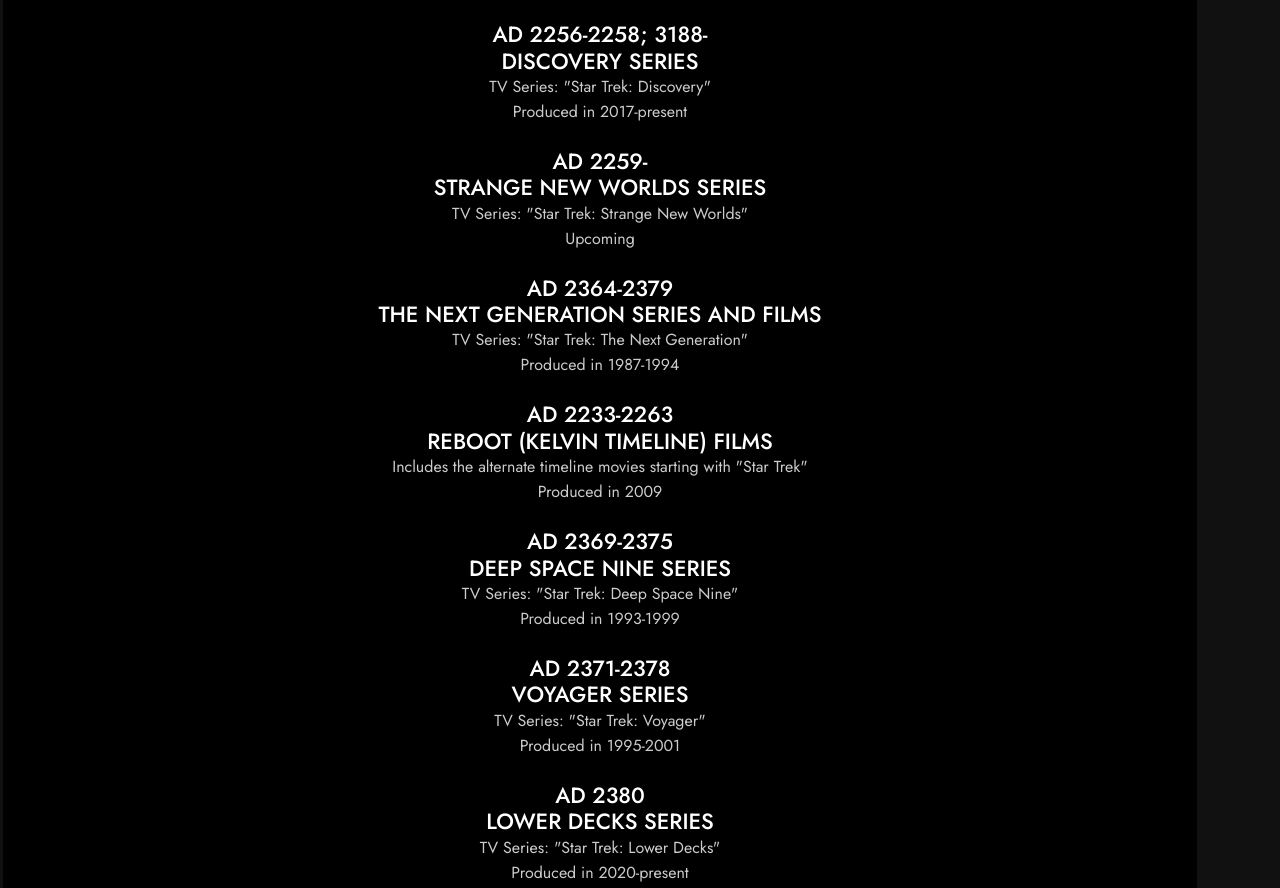
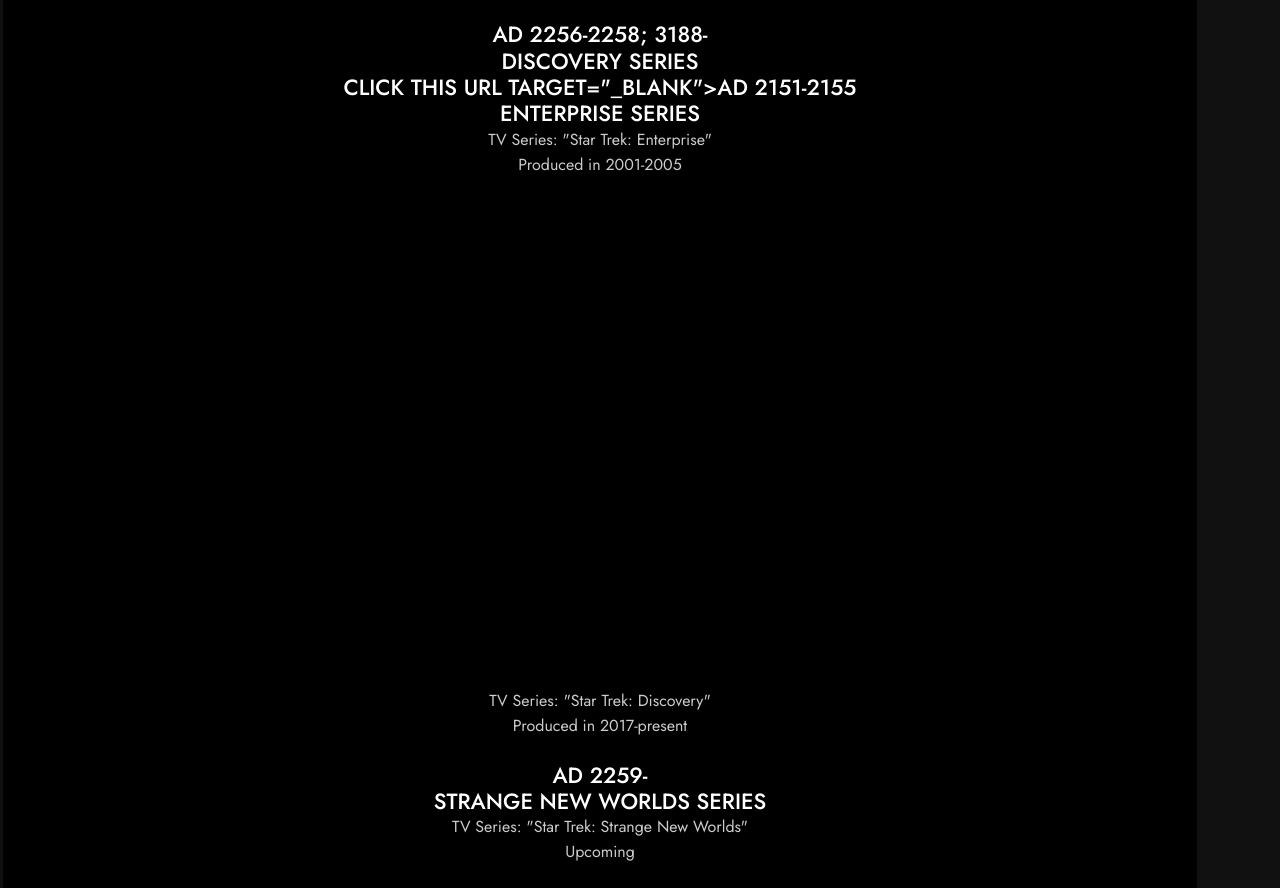
Before and after one commit to TennyDDDD/AIDM7350STARTREK, a plain HTML site: page index.html in a window 1280 px wide. Shown: the part 2670-3558 px from the top of the page. Drawn offline with Linux system fonts and the light colour scheme.

Commit message:
Update index.html

```diff
--- a/index.html
+++ b/index.html
@@ -201,6 +201,15 @@
 
                         <div class="cms-content" style="text-align:center">
                                     <h4>AD 2256-2258; 3188-<br>Discovery Series</h4>
+                        <div class="cms-content" style="text-align:center">
+                                    <h4><a href="<a href="https://www.youtube.com/embed/2XOT_pkpoKo"" class="underline" target="_blank">Click this URL</a> target="_blank">AD 2151-2155<br>Enterprise Series</a></h4>
+                                    <p>TV Series: "Star Trek: Enterprise"<br>Produced in 2001-2005</p>
+                        </div>
+                        <br>
+                        <div>
+                            <iframe width="1116" height="480" src="<a href="https://www.youtube.com/embed/2XOT_pkpoKo"" class="underline" target="_blank">Click this URL</a> title="Star Trek Enterprise Retrospective/Review - Star Trek Retrospective, Part 15" frameborder="0" allow="accelerometer; autoplay; clipboard-write; encrypted-media; gyroscope; picture-in-picture; web-share" referrerpolicy="strict-origin-when-cross-origin" allowfullscreen></iframe>
+                        </div>
+
                                     <p>TV Series: "Star Trek: Discovery"<br>Produced in 2017-present</p>
                         </div><br>
 
```
